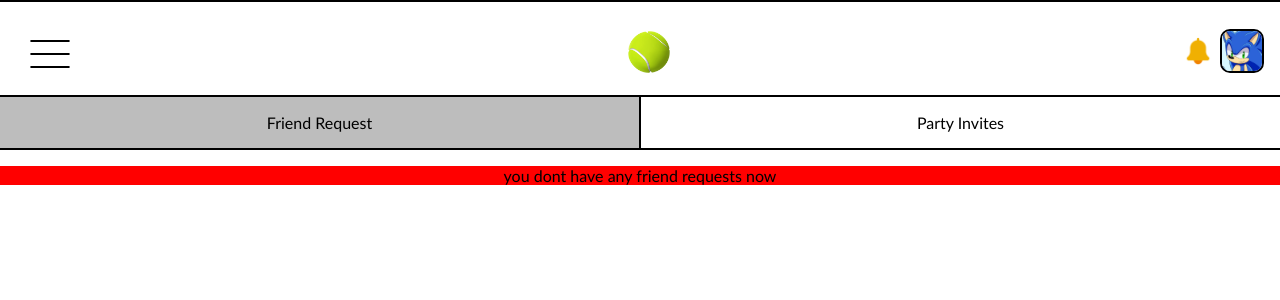
After one commit to ChuyiCrack/Padel, a Django app: page /notifications_friend/ in a window 1280 px wide. The commit adds this page. Shown: the top 300 px of the page. Run offline with Django 5.2, Linux system fonts and the light colour scheme; a user stored in the database is signed in; data comes from the database, SQL or seed files in the repository; both versions use the stored data as it was after the commit; data that the repository does not hold is empty.

Commit message:
Add the friend request in the notifications

```diff
--- a/app1/models.py
+++ b/app1/models.py
@@ -56,6 +56,7 @@ class Match(models.Model):
     Joined=models.ForeignKey(Account,blank=True,on_delete=models.SET_NULL,null=True,related_name='oponent_match')
     court=models.ForeignKey(Courts,blank=False,on_delete=models.SET_NULL,null=True,related_name='court_match')
     date_created=models.DateTimeField(default=timezone.now)
+    ranked=models.BooleanField()
 
     def __str__(self):
         return f'{self.Creator.owner.username} -- {self.id}'
@@ -87,4 +88,4 @@ class notification(models.Model):
     message=models.TextField(max_length=50)
 
 class friend_notification(notification):
-    friend_to_add=models.ForeignKey(Account,on_delete=models.CASCADE,related_name='friend_request')
+    friend_to_add=models.ForeignKey(friend_requests,on_delete=models.CASCADE,related_name='friend_request')
--- /dev/null
+++ b/app1/static/notifications.css
@@ -0,0 +1,81 @@
+body{
+    text-align: center;
+}
+
+.choose{
+    display: flex;
+    flex-direction: row;
+}
+
+.active{
+    background-color: #b1b1b1d8;
+}
+
+#party{
+    width: 50%;
+    border-left: 1px solid #000;
+    border-bottom: 2px solid #000;
+    text-decoration: none;
+    color: #000;
+
+}
+
+.a_friend{
+    text-decoration: #000;
+    color: #000;
+}
+
+
+.main_box{
+    background-color: red;
+}
+
+#friendy{
+    width: 50%;
+    border-right: 1px solid #000;
+    border-bottom: 2px solid #000;
+    text-decoration: none;
+    color: #000;
+}
+
+.inf_friend img{
+    width: 70px;
+    height: 70px;
+    border-top-left-radius:8px;
+    border-bottom-left-radius: 8px;
+}
+.friend_box{
+    display: flex;
+    background-color: #0f0;
+    width: 70%;
+    align-items: center;
+    margin: auto;
+    border: 2px solid #000;
+    margin-top: 20px;
+    border-radius: 10px;
+    justify-content: space-between;
+}
+.inf_friend{
+    display: flex;
+    flex-direction: row;
+    width: fit-content;
+    align-items: center;
+}
+
+#username{
+    margin: 0 20px;
+    font-size: 16px;
+}
+
+button{
+    padding: 5px 10px;
+}
+
+@media only screen and (min-width: 700px) {
+    #username{
+     font-size: 20px;
+    }
+    .friend_box{
+        width: 500px;
+    }
+ }
--- a/app1/templates/invite_party.html
+++ b/app1/templates/invite_party.html
@@ -37,6 +37,5 @@
                 </div>
             {% endfor %}
         {% endif %}
-    </div>
 </body>
 </html>
--- a/app1/templates/navbar.html
+++ b/app1/templates/navbar.html
@@ -51,7 +51,7 @@
         </a>
 
         <div class="profile_section">
-            <a class="notifications" href="{% url 'notifications' %}">
+            <a class="notifications" href="{% url 'notifications_friends' %}">
                 <img src="../../media/all_stuff/notification_bell.png" alt="">
             </a>
             <a class="profile_a" href="{% url 'profile' account.id %}">
--- /dev/null
+++ b/app1/templates/notifications_friends.html
@@ -0,0 +1,47 @@
+<!DOCTYPE html>
+<html lang="en">
+<head>
+    <meta charset="UTF-8">
+    <meta name="viewport" content="width=device-width, initial-scale=1.0">
+    <title>Notifications</title>
+    {% load static %}
+    <link rel="stylesheet" href="{% static 'notifications.css' %}">
+</head>
+<body>
+    {% include 'navbar.html' %}
+    <div class="choose">
+        <a id="friendy" class="active" href="{% url 'notifications_friends' %}">
+            <div>
+                <p>Friend Request</p>
+            </div>
+        </a>
+        <a id="party" href="{% url 'notifications_party' %}">
+            <div>
+                <p>Party Invites</p>
+            </div>
+        </a>
+    </div>
+    <div class="main_box">
+        {% if friend_request.all.count > 0 %}
+            {% for friend in friend_request %}
+                <a href="{% url 'profile' friend.sender.id %}" class="a_friend">
+                    <div class="friend_box">
+                        <div class="inf_friend">
+                            <img src="{{friend.sender.profile_picture.url}}" alt="">
+
+                        </div>
+                        <p id="username">{{friend.sender}}</p>
+                        <form method="post">
+                            {% csrf_token %}
+                            <button type="submit" name="added" value="{{friend.id}}">Add</button>
+                        </form>
+                    </div>
+                </a>
+            {% endfor %}
+
+        {% else %}
+            <p>you dont have any friend requests now</p>
+        {% endif %}
+    </div>
+</body>
+</html>
--- a/app1/urls.py
+++ b/app1/urls.py
@@ -16,6 +16,7 @@ urlpatterns =[
    path('search_match/',views.search_match,name='search_match'),
    path('join_match/<int:pk>',views.join_match,name='join'),
    path('results/<int:pk>',views.submit_result,name='submit_result'),
-   path('notifications/',views.notifications,name='notifications'),
-   path('invite_party/',views.invite_party,name='party')
+   path('notifications_friend/',views.notifications_friends,name='notifications_friends'),
+   path('invite_party/',views.invite_party,name='party'),
+   path('notifications_party',views.notifications_party,name='notifications_party')
 ]
--- a/app1/views.py
+++ b/app1/views.py
@@ -97,7 +97,12 @@ def Matching(request,pk):
     target_court=Courts.objects.get(id=pk)
     secret_key=settings.SECRET_KEY
     if request.method == 'POST':
-        new_match=Match.objects.create(Creator=account,court=target_court)
+        if 'checkbox' in request.POST:
+            checkbox_value=True
+
+        else:
+            checkbox_value=False
+        new_match=Match.objects.create(Creator=account,court=target_court,ranked=checkbox_value)
         return redirect('match',new_match.id)
 
 
@@ -361,12 +366,32 @@ def submit_result(request,pk):
     return render(request,'submit_result.html',context)
 
 
-def notifications(request):
+def notifications_friends(request):
     account=rewrite_activity(request.user)
     context={
         'account':account,
     }
-    return render(request,'notifications.html',context)
+    all_friend_request=friend_requests.objects.filter(receiver=account)
+    if not all_friend_request.exists() and False:
+        return redirect('notifications_party')
+
+    if request.method == 'POST':
+        id_friend_request= request.POST.get('added', None)
+        fr_request=friend_requests.objects.get(id=id_friend_request)
+        fr_request.sender.friends.add(fr_request.receiver)
+        fr_request.sender.save()
+        fr_request.delete()
+        return redirect('notifications_party')
+
+    context['friend_request']=all_friend_request
+    return render(request,'notifications_friends.html',context)
+
+def notifications_party(request):
+    account=rewrite_activity(request.user)
+    context={
+        'account':account,
+    }
+    return render(request,'notifications_party.html',context)
 
 def invite_party(request):
     account=rewrite_activity(request.user)
```
Also changed, not shown: app1/static/friends.css (+7 -0 lines), app1/static/matching.css (+6 -1 lines), app1/templates/matching.html (+12 -5 lines), app1/templates/notifications.html (deleted, +0 -12 lines), app1/templates/notifications_party.html (added, +34 -0 lines), app1/migrations/0030_match_ranked.py (added), app1/migrations/0031_alter_match_ranked.py (added), app1/migrations/0032_alter_friend_notification_friend_to_add.py (added), db.sqlite3.
